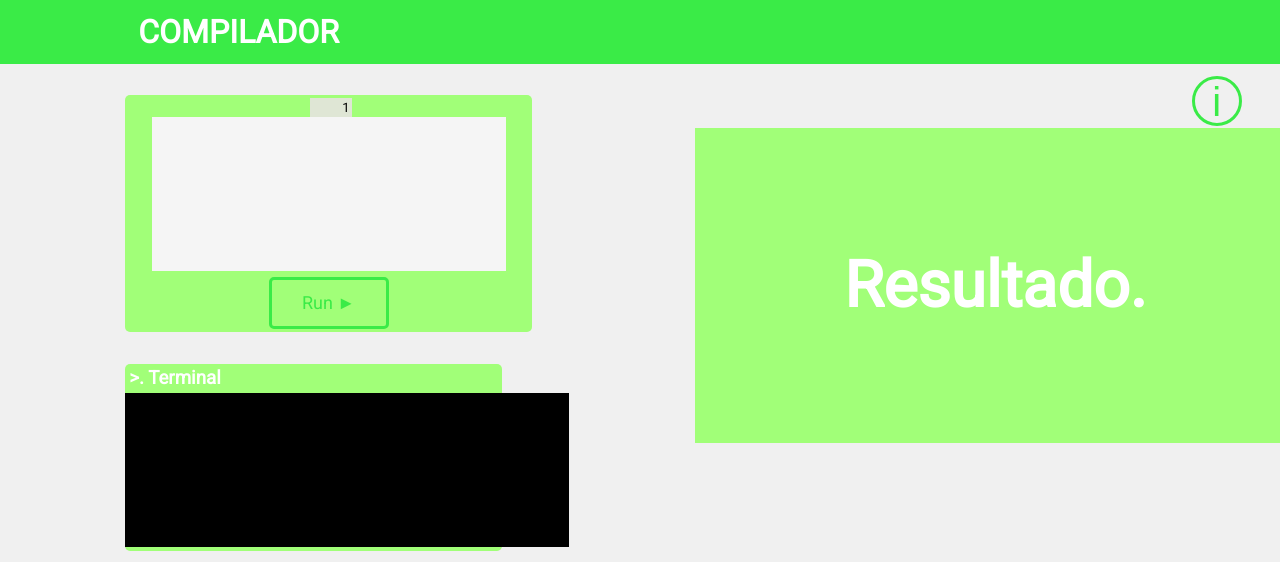
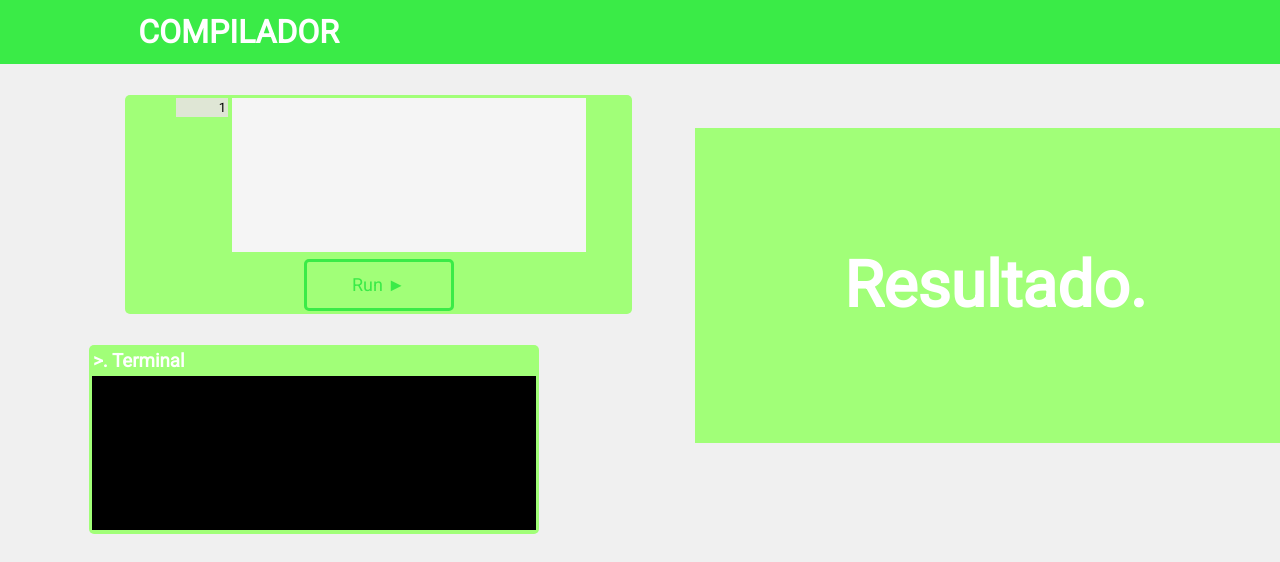
Before and after one commit to jorgeFisde/appCompiler, a website with bundled scripts: page public/view/index.html in a window 1280 px wide. Shown: the top 562 px of the page. Built offline with nearby package versions, Linux system fonts and the light colour scheme.

Commit message:
cambios para monitor mas grande

```diff
--- a/public/js/main.js
+++ b/public/js/main.js
@@ -37,22 +37,22 @@ tArea,addEventListener('keyup',(e)=>{
     }
 })
 
-window.addEventListener('scroll', () => {
-    var scroll = window.scrollY
-    if (scroll > 50) {
-        if (document.querySelector('.navigationBar') != undefined) {
-            document.querySelector('.navigationBar').className = 'navigationBarFixed'
-            document.querySelector('.info').className = 'infoFixed'
-        }
-    } else {
-        if (document.querySelector('.navigationBarFixed') != undefined) {
-            document.querySelector('.navigationBarFixed').className = 'navigationBar'
-            document.querySelector('.infoFixed').className = 'info'
-        }
-    }
-})
+// window.addEventListener('scroll', () => {
+//     var scroll = window.scrollY
+//     if (scroll > 50) {
+//         if (document.querySelector('.navigationBar') != undefined) {
+//             document.querySelector('.navigationBar').className = 'navigationBarFixed'
+//             document.querySelector('.info').className = 'infoFixed'
+//         }
+//     } else {
+//         if (document.querySelector('.navigationBarFixed') != undefined) {
+//             document.querySelector('.navigationBarFixed').className = 'navigationBar'
+//             document.querySelector('.infoFixed').className = 'info'
+//         }
+//     }
+// })
 
-document.getElementById('hola').addEventListener('click', (e) => {
-    e.preventDefault
-    window.scroll(0, document.documentElement.clientHeight)
-})
+// document.getElementById('hola').addEventListener('click', (e) => {
+//     e.preventDefault
+//     window.scroll(0, document.documentElement.clientHeight)
+// })
--- a/public/styles/style.css
+++ b/public/styles/style.css
@@ -128,7 +128,7 @@ button:focus{
     display: inline-block;
     background-color: #A1FF78;
     height: 50%;
-    width: 400px;
+    width: 500px;
     margin: 5% 20% 0% 20%;
     vertical-align: top;
     text-align: center;
@@ -230,7 +230,7 @@ button:focus{
     display: inline-block;
     background-color: #A1FF78;
     height: 50%;
-    width: 60%;
+    width: 450px;
     margin: 5% 0% 5% 0%;
     border-radius: 5px;
 }
--- a/public/view/index.html
+++ b/public/view/index.html
@@ -16,7 +16,7 @@
         <div class="titulo">
             <h1>COMPILADOR</h1>
         </div>
-        <button class="info" id="hola">i</button>
+
     </div>
     <div class="container">
         <div class="left">
```
